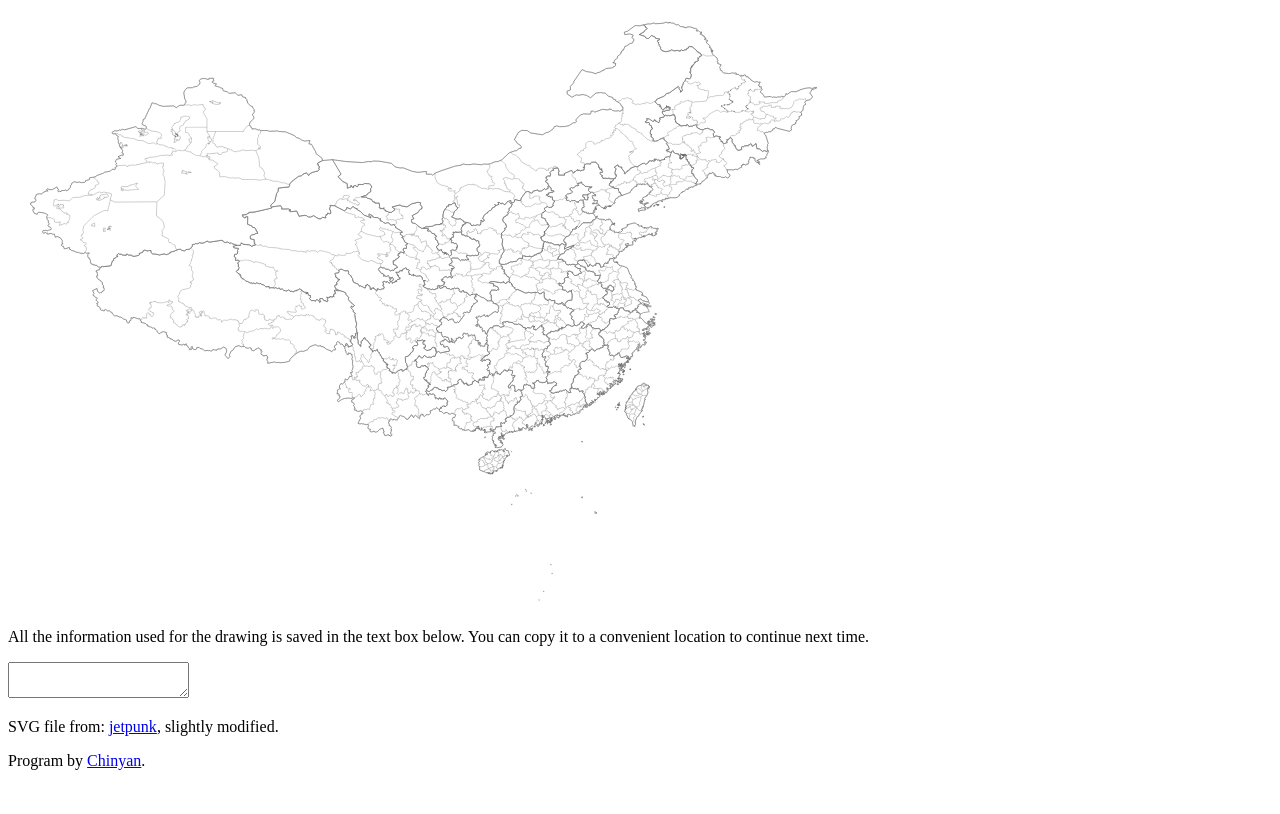
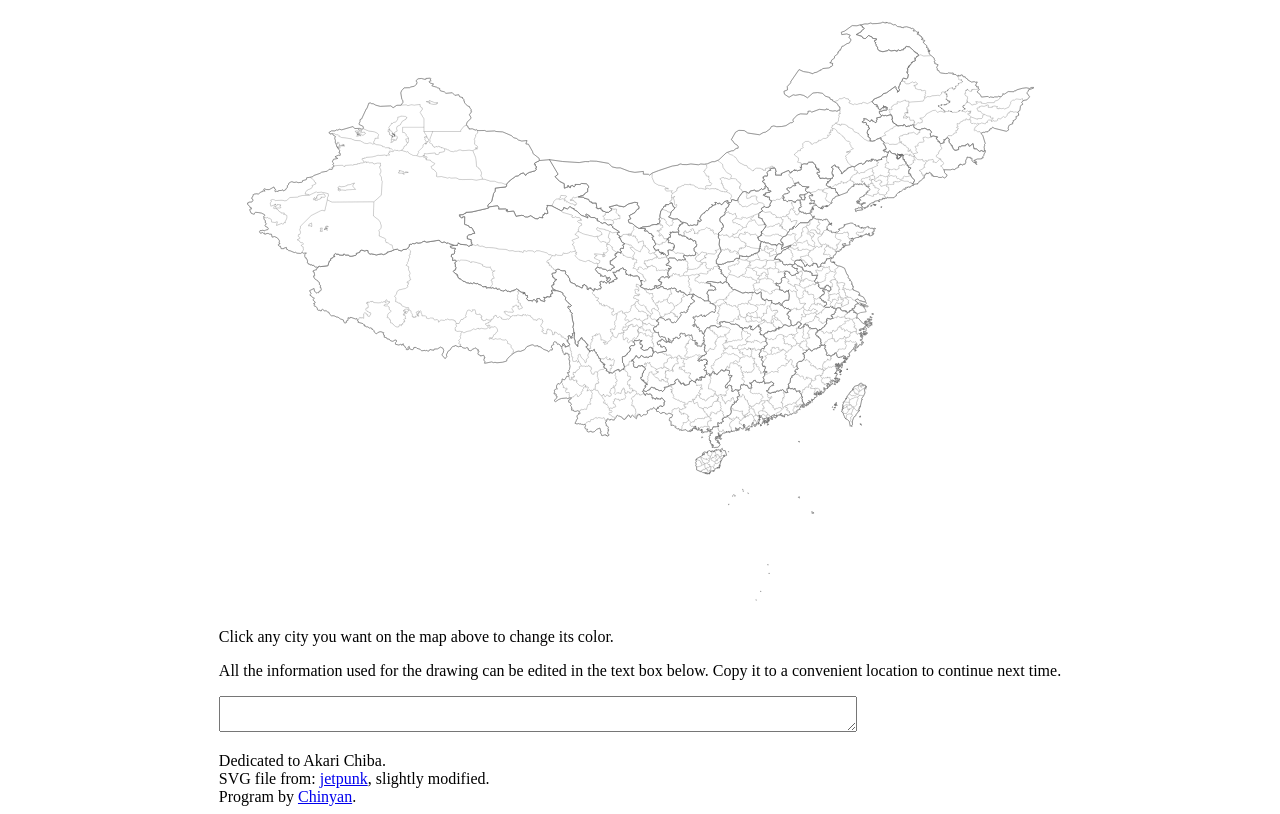
Before and after one commit to Chinyan25486601/colorable_china_map, a plain HTML site: page index.html in a window 1280 px wide. Drawn offline with Linux system fonts and the light colour scheme.

Commit message:
Layout optimized.

```diff
--- a/index.html
+++ b/index.html
@@ -11,11 +11,16 @@
 <body>
     <div id="svgContainer"></div>
     <div id="footer">
-        <p>All the information used for the drawing is saved in the text box below.
-            You can copy it to a convenient location to continue next time.</p>
+        <p>Click any city you want on the map above to change its color. </p>
+        <p>All the information used for the drawing can be edited in the text box below.
+            Copy it to a convenient location to continue next time.</p>
         <textarea></textarea>
-        <p>SVG file from: <a href="https://www.jetpunk.com/user-quizzes/1292476/quiz">jetpunk</a>, slightly modified.</p>
-        <p>Program by <a href="https://github.com/Chinyan25486601">Chinyan</a>.</p>
+        <p></p>
+        <div id="copyleft">
+            <div>Dedicated to Akari Chiba.</div>
+            <div>SVG file from: <a href="https://www.jetpunk.com/user-quizzes/1292476/quiz">jetpunk</a>, slightly modified.</div>
+            <div>Program by <a href="https://github.com/Chinyan25486601">Chinyan</a>.</div>
+        </div>
     </div>
     <script src="svgData.js" defer></script>
     <script src="script.js"></script>
--- a/style.css
+++ b/style.css
@@ -1,3 +1,12 @@
+body {
+    display: flex;
+    align-items: center;
+    flex-direction: column;
+    user-select: none;
+}
+textarea {
+    width: 75%;
+}
 svg {
     fill: #fff;
 }
```
